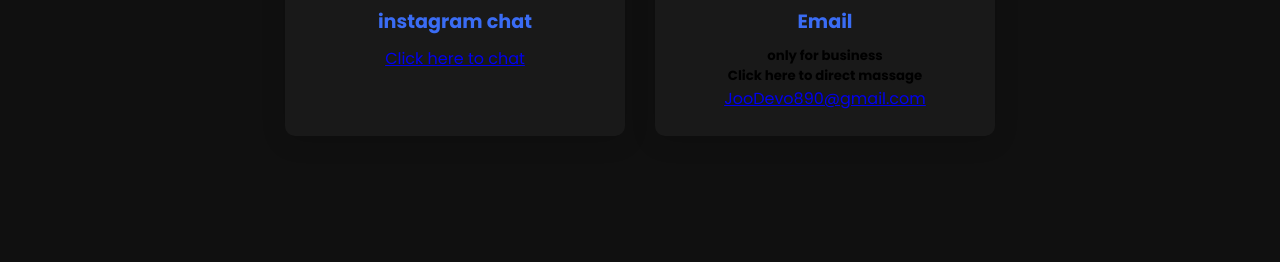
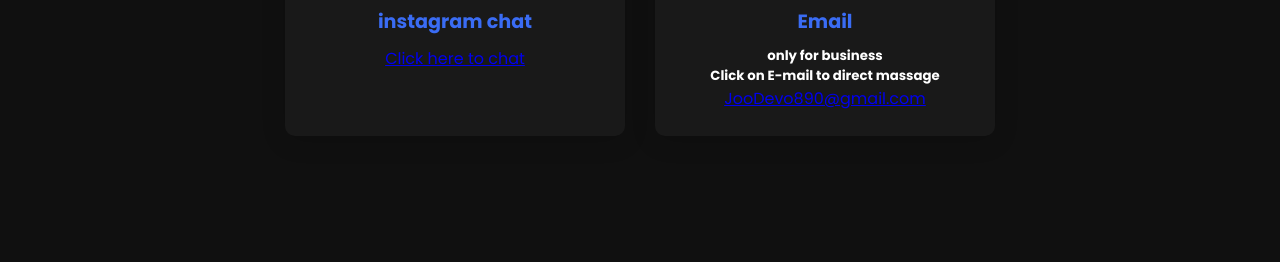
Before and after one commit to UserJoo9/youssefinfo, a plain HTML site: page index.html in a window 1280 px wide. Shown: the part 3484-3746 px from the top of the page. Drawn offline with Linux system fonts and the light colour scheme.

Commit message:
e-mail uodate

```diff
--- a/index.html
+++ b/index.html
@@ -281,7 +281,7 @@
                 <div class="info">
                     <h3>Email</h3>
                     <h5>only for business</h5>
-                    <h5>Click here to direct massage</h5>
+                    <h5>Click on E-mail to direct massage</h5>
                     <a href="https://mail.google.com/mail/u/0/#inbox?compose=GTvVlcSGMhgHCzbvqXGZCwnTDjsrchJKMdccWwPqQpVJmQQkwSNDsMVLMRsKDgRGJRFdFKCWZKlKl" target="_blank"><p>JooDevo890@gmail.com</a></p>
                 </div>
             </div>
--- a/style.css
+++ b/style.css
@@ -150,6 +150,9 @@ section {
     color: #fcfc;
     font-size: 8em;
     text-align: center;
+}
+.card .info h5{
+  color: white;
 }
 
 .info {
```
